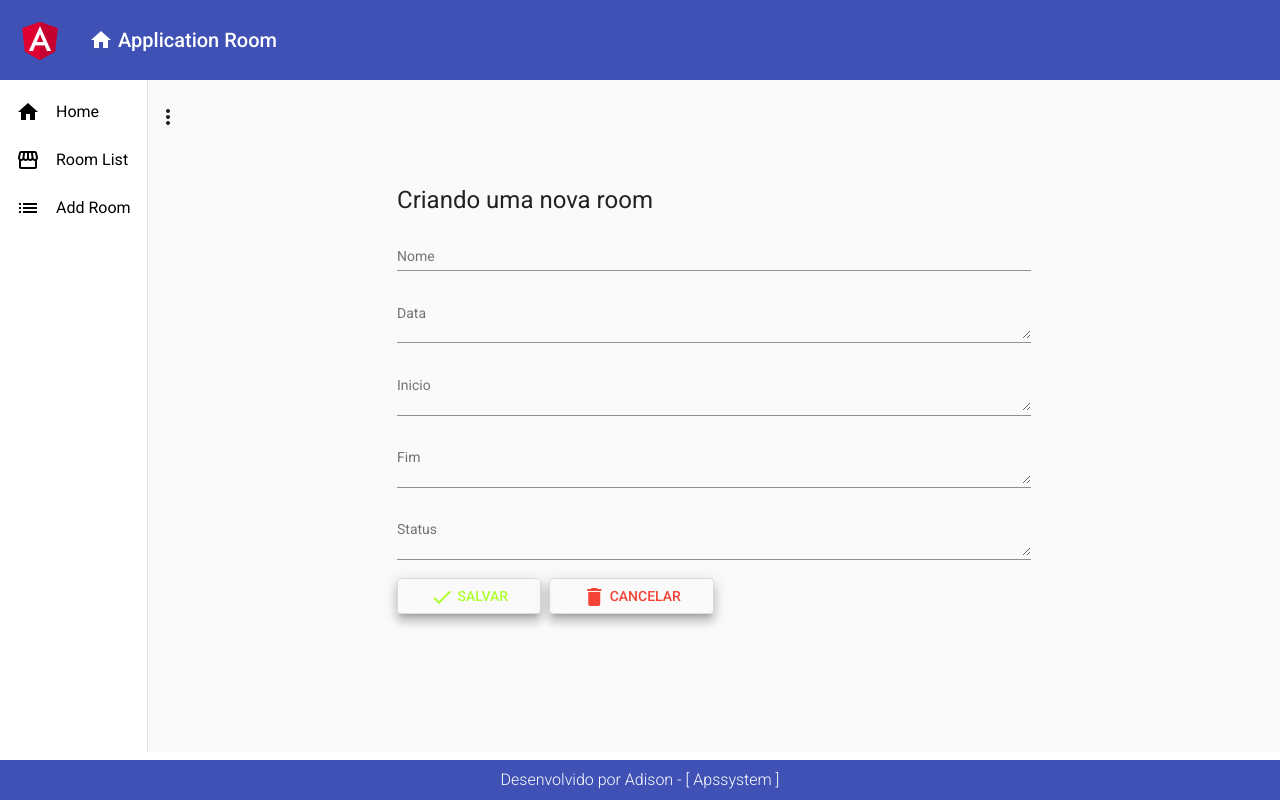
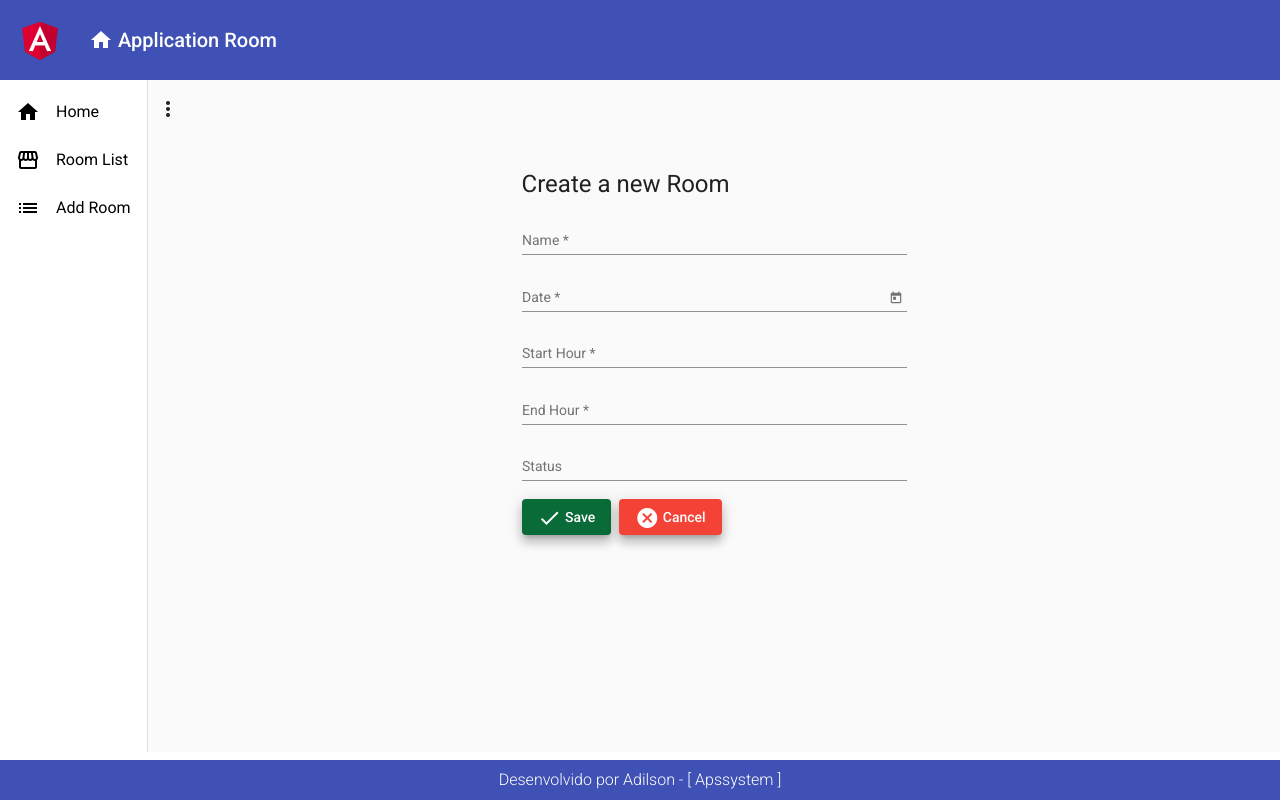
Before and after one commit to adsadilson/clientroom-front, an Angular app: page /rooms/create in a window 1280 px wide. Built offline with nearby package versions, Linux system fonts and the light colour scheme.

Commit message:
Validação dos campos create room

```diff
--- a/src/app/components/template/footer/footer.component.html
+++ b/src/app/components/template/footer/footer.component.html
@@ -1,5 +1,5 @@
 <mat-toolbar class="footer">
     <span>
-        Desenvolvido por Adison - [ Apssystem ]
+        Desenvolvido por Adilson - [ Apssystem ]
     </span>
 </mat-toolbar>
--- a/src/app/components/template/nav/nav.component.css
+++ b/src/app/components/template/nav/nav.component.css
@@ -7,11 +7,7 @@ i {
 }
 
 button {
-    margin: 1rem auto;
-}
-
-.mat-drawer.mat-drawer-side {
-
+    margin: .5rem auto;
 }
 
 .mat-list-item{
--- a/src/app/components/views/home/home.component.css
+++ b/src/app/components/views/home/home.component.css
@@ -1,5 +1,5 @@
 mat-card {
-    width : 80%;
+    width : 34%;
     height: 30%;
     margin-left: 4rem;
 }
--- a/src/app/components/views/room-create/room-create.component.css
+++ b/src/app/components/views/room-create/room-create.component.css
@@ -1,35 +1,15 @@
-.container{
-    width: 80%;
-    margin-left: 10%;
-    margin-right: 10%;
-    height: 100%;
-}
 
 form{
-    text-align: center;
-    width: 70%;
+    width: 34%;
     margin: 2rem auto 0 auto;
+    display: flex;
+    flex-direction: column;
 }
 
 h1{
     text-align: left;
 }
 
-.form{
-    width: 100%;
-}
-
-.buttons{
-    width: 100%;
-    text-align: start;
-}
-
-button{
-    margin-right: .5rem;
-    padding-right: 2rem;
-    padding-left: 2rem;
-}
-
-.save{
-    color: greenyellow;
-}
+.btnCancel{
+    margin-left: .5rem;
+  }
--- a/src/app/components/views/room-create/room-create.component.html
+++ b/src/app/components/views/room-create/room-create.component.html
@@ -1,44 +1,46 @@
-<div class="container">
-    <form>
-        <h1>Criando uma nova room</h1>
+<div class="main-div">
 
-        <mat-form-field class="form">
-            <mat-label>Nome</mat-label>
-            <input matInput  type="text" name="nome" placeholder="Ex. Compuntação">
+    <form autocomplete="off" (ngSubmit)="onSubmit()" (ngReset)="reiniciarForm()" [formGroup]="formRoom">
+        <h1>Create a new Room</h1>
+
+        <mat-form-field class="full-width">
+            <mat-label>Name</mat-label>
+            <input matInput name="name" formControlName="name" placeholder="Name the Room">
         </mat-form-field>
 
-        <mat-form-field class="form">
-            <mat-label>Data</mat-label>
-            <textarea matInput type="text" name="date"
-                placeholder="Ex. Livros de Compuntação"></textarea>
+        <mat-form-field class="full-width">
+            <input matInput readonly placeholder="Date" name="controlName" formControlName="date"
+                (click)="picker.open()">
+            <mat-datepicker-toggle matSuffix [for]="picker"></mat-datepicker-toggle>
+            <mat-datepicker #picker></mat-datepicker>
         </mat-form-field>
 
-        <mat-form-field class="form">
-            <mat-label>Inicio</mat-label>
-            <textarea matInput type="text" name="inicio"
-                placeholder="Ex. Livros de Compuntação"></textarea>
+        <mat-form-field class="full-width">
+            <mat-label>Start Hour</mat-label>
+            <input matInput name="inicio" formControlName="startHour" placeholder="Start Hour">
         </mat-form-field>
 
-        <mat-form-field class="form">
-            <mat-label>Fim</mat-label>
-            <textarea matInput type="text" name="fim"
-                placeholder="Ex. Livros de Compuntação"></textarea>
+        <mat-form-field class="full-width">
+            <mat-label>End Hour</mat-label>
+            <input matInput name="fim" formControlName="endHour" placeholder="End Hour">
         </mat-form-field>
 
-        <mat-form-field class="form">
+        <mat-form-field class="full-width">
             <mat-label>Status</mat-label>
-            <textarea matInput type="text" name="status"
-                placeholder="Ex. Livros de Compuntação"></textarea>
+            <input matInput name="Status" formControlName="active" placeholder="Status">
         </mat-form-field>
 
-        <div class="buttons">
-            <button  class="save mat-elevation-z8" mat-stroked-button>
-                <mat-icon>check</mat-icon>
-                SALVAR
+        <div>
+            <button type="submit" mat-button class="mat-elevation-z8 btnSucesso" mat-raised-button>
+                <mat-icon>check</mat-icon> Save
             </button>
-            <button  class="mat-elevation-z8" color="warn" mat-stroked-button>
-                <mat-icon>delete</mat-icon> CANCELAR</button>
+            <button type="submit" color="warn" mat-button class="mat-elevation-z8 btnCancel" mat-raised-button>
+                <mat-icon>cancel</mat-icon> Cancel
+            </button>
         </div>
 
     </form>
+
+
+
 </div>
--- a/src/app/components/views/room-create/room-create.component.ts
+++ b/src/app/components/views/room-create/room-create.component.ts
@@ -1,4 +1,7 @@
 import { Component, OnInit } from '@angular/core';
+import { FormBuilder, FormGroup, Validators } from '@angular/forms';
+import { Room } from 'src/app/domain/entity/Room';
+
 
 @Component({
   selector: 'apss-room-create',
@@ -7,9 +10,32 @@ import { Component, OnInit } from '@angular/core';
 })
 export class RoomCreateComponent implements OnInit {
 
-  constructor() { }
+  formRoom!: FormGroup;
+
+  constructor(private formBuilder: FormBuilder) { }
 
   ngOnInit(): void {
+    this.createForm(new Room());
+  }
+
+
+  createForm(room: Room) {
+    this.formRoom = this.formBuilder.group({
+      name: [room.name, Validators.required, Validators.minLength(4)],
+      date: [room.date, Validators.required],
+      startHour: [room.startHour, Validators.required],
+      endHour: [room.endHour, Validators.required],
+      active: [room.active]
+    })
+  }
+
+  onSubmit() {
+    // aqui você pode implementar a logica para fazer seu formulário salvar
+
+  }
+
+  reiniciarForm(){
+
   }
 
 }
--- a/src/app/components/views/room-list/room-list.component.html
+++ b/src/app/components/views/room-list/room-list.component.html
@@ -1,5 +1,5 @@
 <div class="container-btnAdd">
-  <button (click)="nevegarParaRoomCreate()" mat-button class="mat-elevation-z8 btnSucesso" mat-stroked-button>
+  <button (click)="nevegarParaRoomCreate()" mat-button class="mat-elevation-z8 btnAdd" mat-stroked-button>
     <mat-icon>add</mat-icon> Add Room
   </button>
 </div>
--- a/src/app/domain/entity/Room.ts
+++ b/src/app/domain/entity/Room.ts
@@ -1,8 +1,8 @@
-export interface Room {
+export class Room {
     id?: string;
-    name: string;
-    date: string;
-    startHour: string;
-    endHour: string;
-    active: string;
+    name: string ="";
+    date: string = "";
+    startHour: string ="";
+    endHour: string ="";
+    active: string ="";
 }
--- a/src/styles.css
+++ b/src/styles.css
@@ -10,12 +10,61 @@ body {
     font-family: Roboto, "Helvetica Neue", sans-serif;
 }
 
-.btnSucesso {
+.btnAdd {
     background-color: #3f51b5;
     color           : #fff;
 }
+
+.btnSucesso {
+    background-color: #096b38;
+    color           : #fff !important;
+}
+
+
 
 .container-btnAdd {
     padding-bottom: 1rem;
     margin-left   : 10%;
 }
+
+body {
+    margin: 0;
+  }
+
+  .center {
+    margin: 10px auto;
+  }
+
+  .width50 {
+    width: 50%;
+  }
+
+  .width75 {
+    width: 75%;
+  }
+
+  .main-div {
+    display: flex;
+    justify-content: center;
+    align-items: center;
+  }
+
+  .full-width {
+    width: 100%;
+  }
+
+  .float-left {
+    float: left;
+  }
+
+  .margin10 {
+    margin: 10px;
+  }
+
+  .padding10 {
+    padding: 10px;
+  }
+
+  .quebrar-linha {
+    white-space: pre-line;
+  }
```
Also changed, not shown: src/app/app.module.ts (+7 -5 lines).
